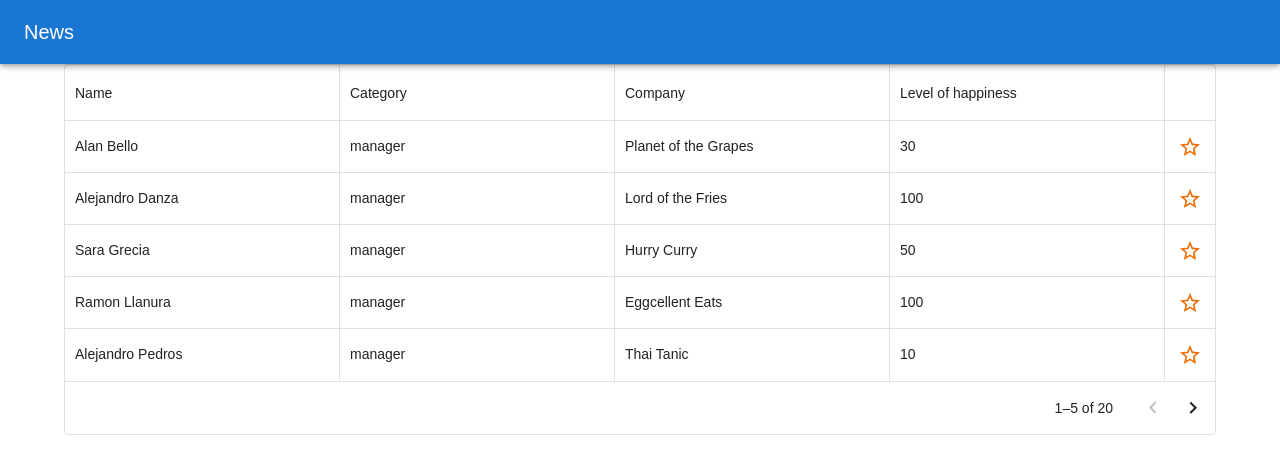
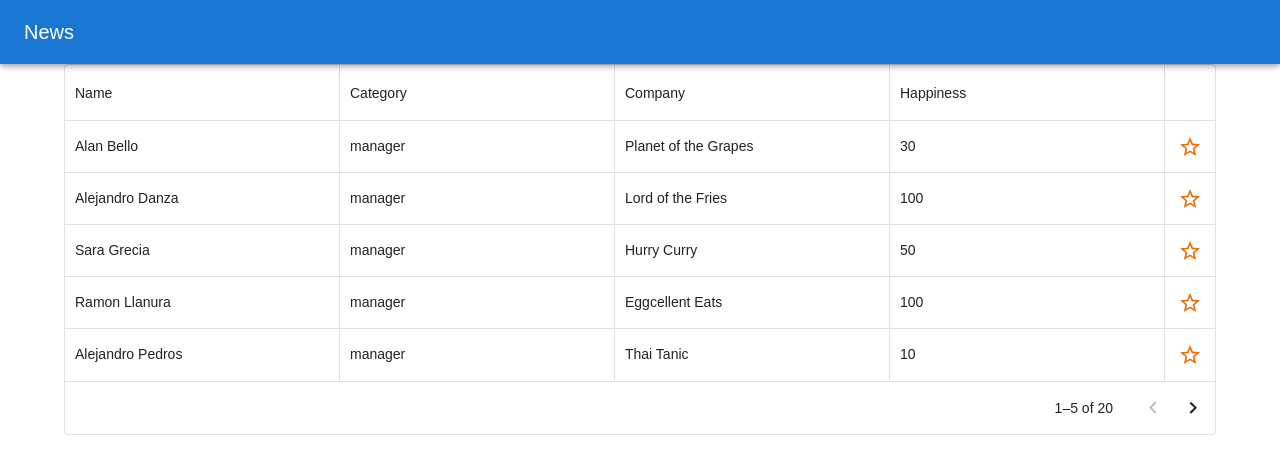
Before and after one commit to manuelffernandez/gptest, a React (Vite) app: page / in a window 1280 px wide. Shown: the top 474 px of the page. Built offline with nearby package versions, Linux system fonts and the light colour scheme.

Commit message:
refact PeopleTable by integrating PersonsTable into it

```diff
--- a/src/pages/Home/components/PeopleTable.tsx
+++ b/src/pages/Home/components/PeopleTable.tsx
@@ -1,105 +1,19 @@
-import { useAppDispatch, useAppSelector } from '@/hooks';
-import { type Person } from '@/interfaces';
-import {
-  addFavorite,
-  removeFavorite,
-  selectFavorites,
-  selectPeople,
-} from '@/redux/states';
+import { PersonsTable } from '@/components';
+import { useAppSelector } from '@/hooks';
+import { selectPeople } from '@/redux/states';
 import StarIcon from '@mui/icons-material/Star';
 import StarBorderIcon from '@mui/icons-material/StarBorder';
-import { Checkbox, Container } from '@mui/material';
-import { DataGrid, type GridColDef } from '@mui/x-data-grid';
 
 const PeopleTable = (): JSX.Element => {
-  const disptach = useAppDispatch();
-
-  const favedPersonsState = useAppSelector(selectFavorites);
   const peopleState = useAppSelector(selectPeople);
-
-  const isFav = (person: Person): boolean => {
-    const findedFavedPerson = favedPersonsState.find(
-      favedPerson => favedPerson.id === person.id
-    );
-
-    if (findedFavedPerson !== undefined) return true;
-    return false;
-  };
-
-  const handleCheckboxChange = (checkedPerson: Person): void => {
-    if (!isFav(checkedPerson)) {
-      disptach(addFavorite(checkedPerson));
-    } else {
-      disptach(removeFavorite(checkedPerson));
-    }
-  };
-
-  const columns: GridColDef[] = [
-    {
-      field: 'name',
-      headerName: 'Name',
-      flex: 1,
-      minWidth: 150,
-      renderCell: params => <>{params.value}</>,
-    },
-    {
-      field: 'category',
-      headerName: 'Category',
-      flex: 1,
-      minWidth: 150,
-      renderCell: params => <>{params.value}</>,
-    },
-    {
-      field: 'company',
-      headerName: 'Company',
-      flex: 1,
-      renderCell: params => <>{params.value}</>,
-    },
-    {
-      field: 'levelOfHappiness',
-      headerName: 'Level of happiness',
-      flex: 1,
-      renderCell: params => <>{params.value}</>,
-    },
-    {
-      field: 'actions',
-      type: 'actions',
-      sortable: false,
-      headerName: '',
-      align: 'center',
-      width: 50,
-      renderCell: params => {
-        return (
-          <Checkbox
-            checked={isFav(params.row)}
-            checkedIcon={<StarIcon color='warning' />}
-            icon={<StarBorderIcon color='warning' />}
-            onChange={() => {
-              handleCheckboxChange(params.row);
-            }}
-          />
-        );
-      },
-    },
-  ];
-
-  const PAGE_SIZE: number = 5;
-
   return (
-    <Container>
-      <DataGrid
-        rows={peopleState}
-        columns={columns}
-        disableColumnSelector
-        disableSelectionOnClick
-        autoHeight
-        pageSize={PAGE_SIZE} // the default amount of displayed rows
-        rowsPerPageOptions={[PAGE_SIZE]} // The displayed options of rows amount that user can toggle
-        getRowId={(row: Person) => row.id}
-        showColumnRightBorder
-        showCellRightBorder
-      />
-    </Container>
+    <PersonsTable
+      peopleToRender={peopleState}
+      actionIcon={{
+        icon: <StarBorderIcon color='warning' />,
+        checkedIcon: <StarIcon color='warning' />,
+      }}
+    />
   );
 };
 
```
